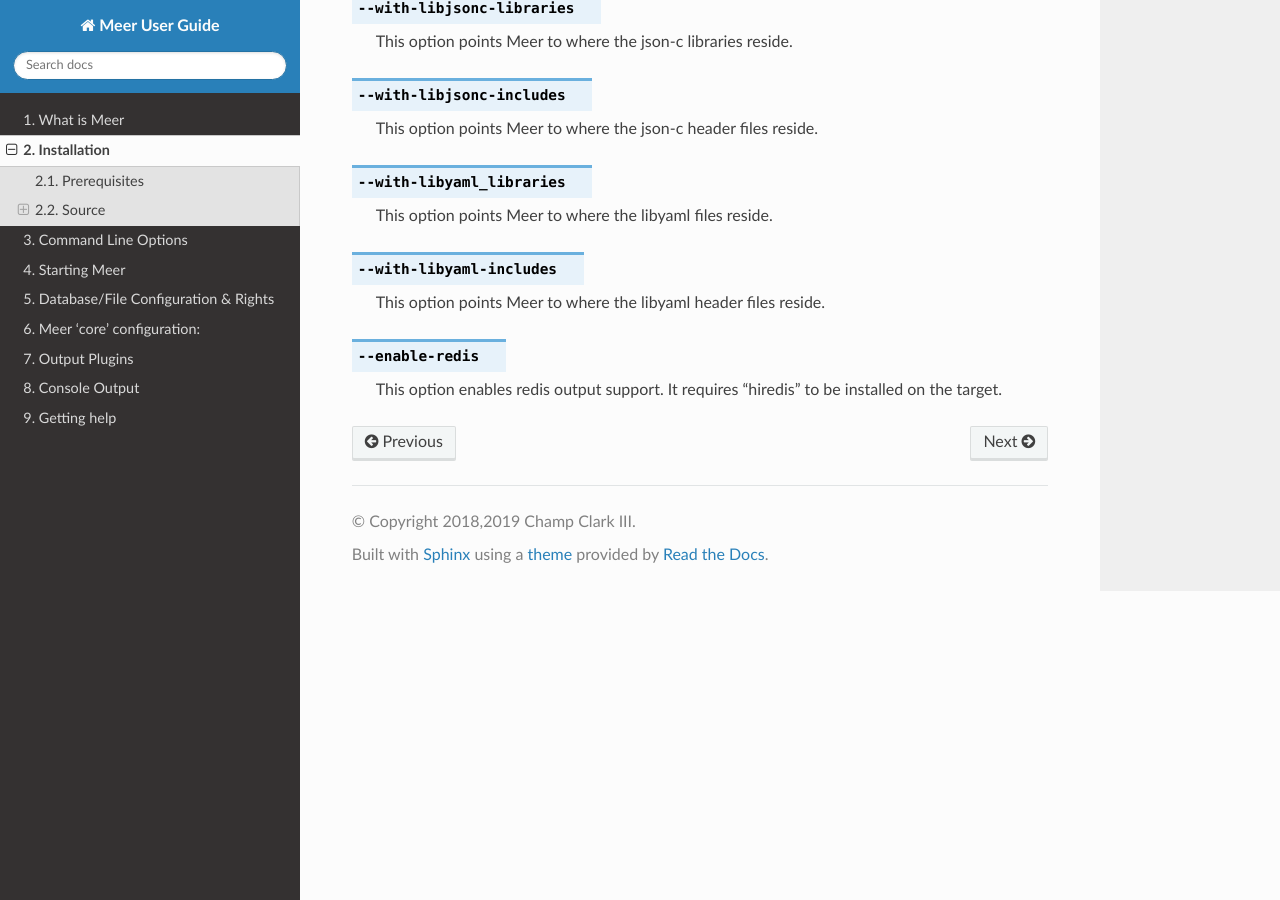
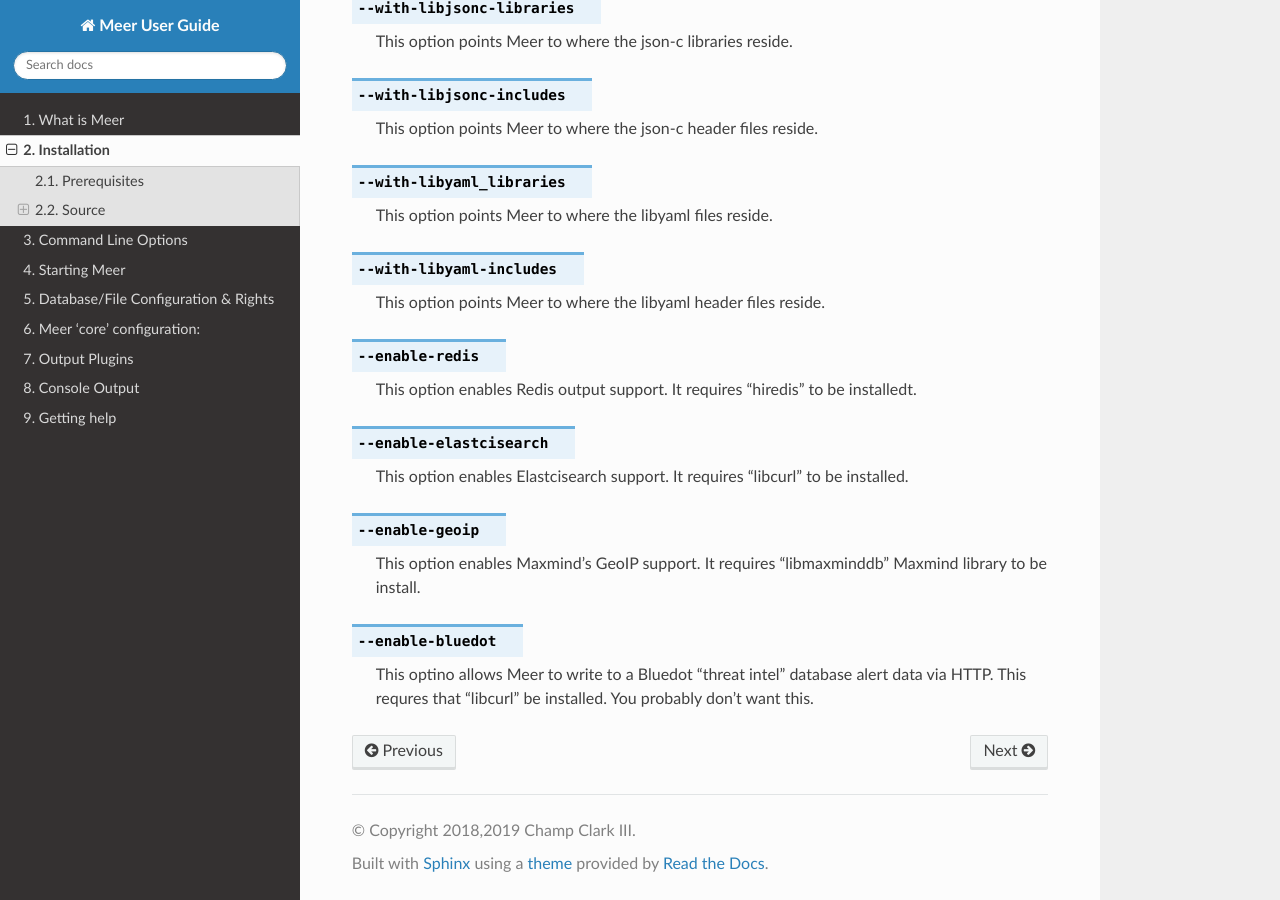
Before and after one commit to quadrantsec/meer, a Sphinx documentation site: the page built from doc/source/install.rst, in a window 1280 px wide and 900 px high, scrolled down 1671 px. Built offline with Sphinx 7.4.7 and the Read the Docs theme 2.0.0, drawn with Linux system fonts in a browser that asks for light colours.

Commit message:
The long processes of updating the docs.

```diff
--- a/doc/source/getting-help.rst
+++ b/doc/source/getting-help.rst
@@ -7,7 +7,7 @@
 
 The Meer Github site is located at:
 
-https://github.com/beave/meer
+https://github.com/quadrantsec/meer
 
 If you are having issues getting Meer to work,  consider posting in the Meer mailing list.  This list
 is good for general configuration,  install, and usage questions.
@@ -17,4 +17,4 @@
 If you need to report a compile or programming issue,  please use our Github.com issues page.  That is
 located at:
 
-https://github.com/beave/meer/issues
+https://github.com/quadrantsec/meer/issues
--- a/doc/source/install.rst
+++ b/doc/source/install.rst
@@ -81,4 +81,17 @@
 
 .. option:: --enable-redis
 
-   This option enables redis output support.  It requires "hiredis" to be installed on the target.
+   This option enables Redis output support.  It requires "hiredis" to be installedt.
+
+.. option:: --enable-elastcisearch
+
+   This option enables Elastcisearch support.  It requires "libcurl" to be installed.
+
+.. option:: --enable-geoip
+
+   This option enables Maxmind's GeoIP support.  It requires "libmaxminddb" Maxmind library to be install.
+
+.. option:: --enable-bluedot
+
+   This optino allows Meer to write to a Bluedot "threat intel" database alert data via HTTP.  This
+   requres that "libcurl" be installed.  You probably don't want this.
--- a/doc/source/what-is-meer.rst
+++ b/doc/source/what-is-meer.rst
@@ -7,7 +7,7 @@
 
 The primary Meer site is located at:
 
-https://quadrantsec.com/meer
+https://github.com/quadrantsec/meer
 
 
 License
```
